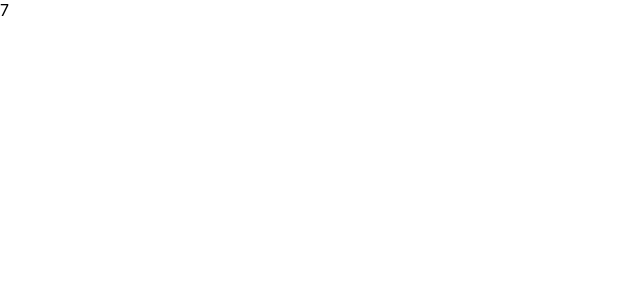
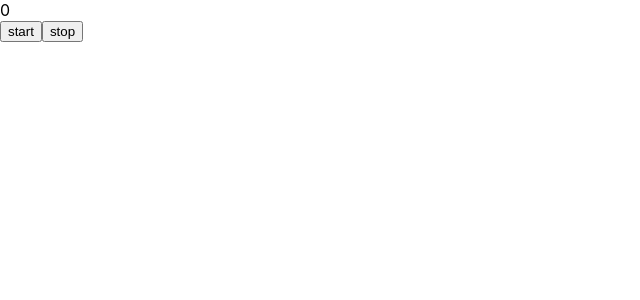
Before and after one commit to radishmouse/react-stopwatches-2019-04, a React (Create React App) app: page / in a window 1280 px wide. Shown: the top 300 px of the page, without its empty margins (0-640 px from the left). Built offline with nearby package versions, Linux system fonts and the light colour scheme.

Commit message:
adds start/stop buttons

```diff
--- a/src/App.js
+++ b/src/App.js
@@ -1,12 +1,15 @@
 import React from 'react';
 import ElapsedTime from './ElapsedTime';
+import StartButton from './StartButton';
+import StopButton from './StopButton';
 
 class App extends React.Component {
 
   constructor(props) {
     super(props);
     this.state = {
-      time: 0
+      time: 0,
+      isRunning: false
     }
     this.clock = 0;
   }
@@ -19,9 +22,17 @@ class App extends React.Component {
   render() {
     return (
       <div className="App">
-       <ElapsedTime time={this.state.time} />
+        <ElapsedTime time={this.state.time} />
+        <StartButton handleClick={this._toggleIsRunning} />
+        <StopButton handleClick={this._toggleIsRunning} />
       </div>
     );
+  }
+
+  _toggleIsRunning = () => {
+    this.setState({
+      isRunning: !this.state.isRunning
+    });
   }
 
   _tick = () => {
@@ -31,10 +42,12 @@ class App extends React.Component {
     this.clock++;
 
     if (this.clock % 60 === 0) {
-      console.log('clock tick');
-      this.setState({
-        time: this.state.time + 1
-      })
+      if (this.state.isRunning) {
+        console.log('clock tick');
+        this.setState({
+          time: this.state.time + 1
+        });
+      }
     }
 
     // This causes the browser to call our _tick
--- /dev/null
+++ b/src/StartButton.js
@@ -0,0 +1,9 @@
+import React from 'react';
+
+function StartButton({handleClick}) {
+    return (
+        <button onClick={handleClick}>start</button>
+    );
+}
+
+export default StartButton;
--- /dev/null
+++ b/src/StopButton.js
@@ -0,0 +1,9 @@
+import React from 'react';
+
+function StopButton({handleClick}) {
+    return (
+        <button onClick={handleClick}>stop</button>
+    );
+}
+
+export default StopButton;
```
Also changed, not shown: 1 other file (tests, documents, lock files or other folders).
